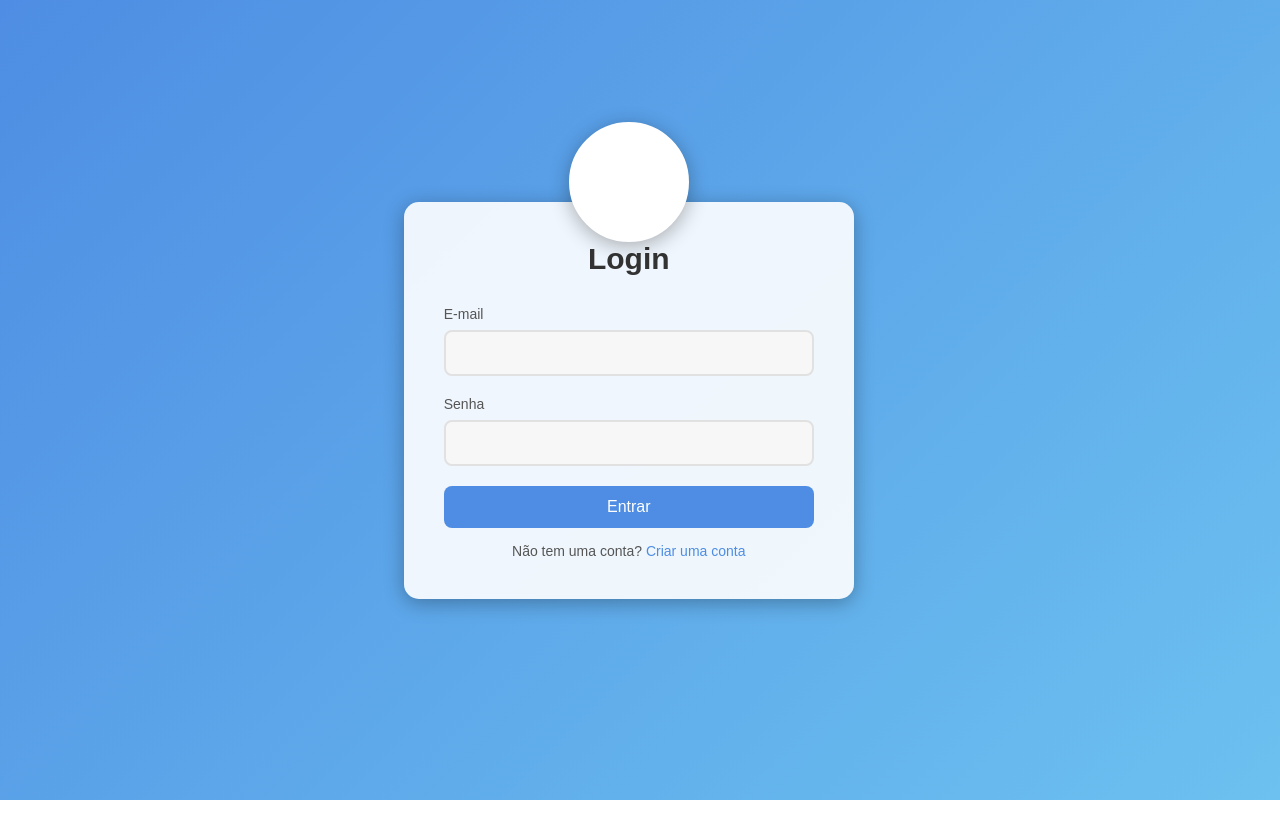
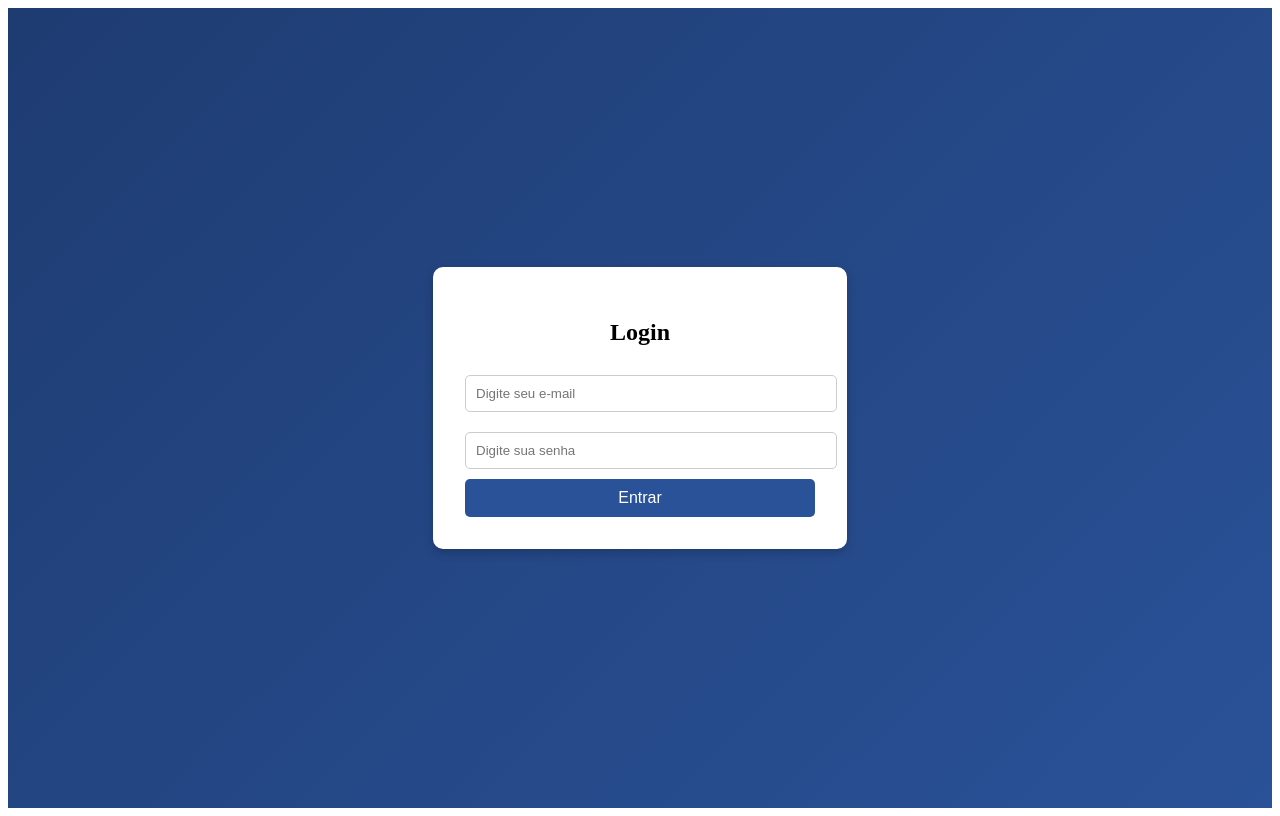
Before and after one commit to JoaoPLdeSouza/MyFinance, a React (Create React App) app: page / in a window 1280 px wide. Built offline with nearby package versions, Linux system fonts and the light colour scheme.

Commit message:
Add files via upload

```diff
--- a/src/assets/Login.css
+++ b/src/assets/Login.css
@@ -1,114 +1,41 @@
-/* Reset básico */
-* {
-  margin: 0;
-  padding: 0;
-  box-sizing: border-box;
-}
-
-/* Corpo da página com fundo gradiente suave */
-body {
-  font-family: Arial, sans-serif;
-  height: 100vh;
+/* src/assets/Login.css */
+.container {
     display: flex;
     justify-content: center;
     align-items: center;
-  background: linear-gradient(135deg, #4e8de3, #6cc1f0); /* Gradiente em tons de azul e turquesa */
-  background-size: cover;
+    height: 100vh;
+    background: linear-gradient(135deg, #1e3c72, #2a5298);
   }
 
-/* Contêiner do login centralizado */
-.login-container {
-  position: relative;
+  .card {
+    background: white;
+    padding: 2rem;
+    border-radius: 10px;
+    box-shadow: 0 4px 10px rgba(0, 0, 0, 0.2);
     text-align: center;
-  width: 150%; /* Aumentando a largura */
-  max-width: 450px; /* Limitando a largura máxima */
-  padding: 40px;
-  background: rgba(255, 255, 255, 0.9); /* Fundo branco translúcido */
-  border-radius: 15px;
-  box-shadow: 0 4px 20px rgba(0, 0, 0, 0.3);
-  margin-left: -25%; /* Ajusta para centralizar */
+    width: 350px;
   }
 
-/* Estilo do título */
-.login-title {
-  font-size: 30px;
-  font-weight: bold;
-  color: #333;
-  margin-bottom: 30px;
+  .input {
+    width: 100%;
+    padding: 10px;
+    margin: 10px 0;
+    border: 1px solid #ccc;
+    border-radius: 5px;
   }
 
-/* Estilo do formulário de login */
-.input-group {
-  margin-bottom: 20px;
-  text-align: left;
+  .button {
+    width: 100%;
+    padding: 10px;
+    background: #2a5298;
+    color: white;
+    border: none;
+    border-radius: 5px;
+    cursor: pointer;
+    font-size: 16px;
+    transition: 0.3s;
   }
 
-.input-group label {
-  display: block;
-  font-size: 14px;
-  color: #555;
-  margin-bottom: 8px;
+  .button:hover {
+    background: #1e3c72;
   }
-
-.input-field {
-  width: 100%;
-  padding: 12px;
-  border: 2px solid #e1e1e1;
-  border-radius: 8px;
-  background-color: #f7f7f7;
-  font-size: 16px;
-}
-
-.input-field:focus {
-  outline: none;
-  border-color: #4e8de3; /* Cor de destaque */
-}
-
-/* Botão de login */
-.login-button {
-  width: 100%;
-  padding: 12px;
-  background-color: #4e8de3; /* Cor vibrante para o botão */
-  color: white;
-  border: none;
-  border-radius: 8px;
-  font-size: 16px;
-  cursor: pointer;
-  transition: background-color 0.3s;
-}
-
-.login-button:hover {
-  background-color: #6cc1f0; /* Cor mais suave no hover */
-}
-
-/* Link de registro */
-.signup-link {
-  margin-top: 15px;
-  font-size: 14px;
-  color: #555;
-}
-
-.signup-link a {
-  color: #4e8de3;
-  text-decoration: none;
-}
-
-.signup-link a:hover {
-  text-decoration: underline;
-}
-
-/* Imagem do rosto anônimo (subindo um pouco mais e com fundo branco) */
-.login-image-container {
-  position: absolute;
-  top: -80px; /* Subi mais o círculo */
-  left: 50%;
-  transform: translateX(-50%);
-  width: 120px;
-  height: 120px;
-  background-color: white; /* Preenchido de branco por enquanto */
-  background-size: cover;
-  background-position: center;
-  border-radius: 50%;
-  border: 5px solid #fff;
-  box-shadow: 0 4px 20px rgba(0, 0, 0, 0.3); /* Sombra suave para dar destaque */
-}
--- a/src/assets/global.css
+++ b/src/assets/global.css
@@ -1,4 +1,4 @@
 body {
-  font-family: Arial, sans-serif;
-  background-color: #f4f4f4;
-}
+    font-family: Arial, sans-serif;
+    background-color: #f4f4f4;
+  }
--- /dev/null
+++ b/src/index.css
@@ -0,0 +1,13 @@
+body {
+  margin: 0;
+  font-family: -apple-system, BlinkMacSystemFont, 'Segoe UI', 'Roboto', 'Oxygen',
+    'Ubuntu', 'Cantarell', 'Fira Sans', 'Droid Sans', 'Helvetica Neue',
+    sans-serif;
+  -webkit-font-smoothing: antialiased;
+  -moz-osx-font-smoothing: grayscale;
+}
+
+code {
+  font-family: source-code-pro, Menlo, Monaco, Consolas, 'Courier New',
+    monospace;
+}
--- a/src/pages/Login.js
+++ b/src/pages/Login.js
@@ -1,49 +1,42 @@
 import React, { useState } from "react";
-import { Link } from "react-router-dom";
-import "../assets/Login.css"; // Importando o CSS com o estilo da página de login
+import { useNavigate } from "react-router-dom";
+import "../assets/Login.css"; // Importa o CSS externo
 
 const Login = () => {
   const [email, setEmail] = useState("");
   const [password, setPassword] = useState("");
+  const navigate = useNavigate();
 
-  const handleSubmit = (e) => {
+  const handleLogin = (e) => {
     e.preventDefault();
-    // Lógica para login
-    console.log("E-mail:", email, "Senha:", password);
+    console.log("Usuário:", email, "Senha:", password);
+    navigate("/dashboard");
   };
 
   return (
-    <div className="login-container">
-      <div className="login-image-container"></div> {/* Imagem do rosto anônimo */}
-      <h2 className="login-title">Login</h2>
-      <form onSubmit={handleSubmit}>
-        <div className="input-group">
-          <label htmlFor="email">E-mail</label>
+    <div className="container">
+      <div className="card">
+        <h2>Login</h2>
+        <form onSubmit={handleLogin}>
           <input
+            className="input"
             type="email"
-            id="email"
-            className="input-field"
+            placeholder="Digite seu e-mail"
             value={email}
             onChange={(e) => setEmail(e.target.value)}
             required
           />
-        </div>
-        <div className="input-group">
-          <label htmlFor="password">Senha</label>
           <input
+            className="input"
             type="password"
-            id="password"
-            className="input-field"
+            placeholder="Digite sua senha"
             value={password}
             onChange={(e) => setPassword(e.target.value)}
             required
           />
-        </div>
-        <button type="submit" className="login-button">Entrar</button>
-      </form>
-      <p className="signup-link">
-        Não tem uma conta? <Link to="/registro">Criar uma conta</Link>
-      </p>
+          <button className="button" type="submit">Entrar</button>
+        </form>
+      </div>
     </div>
   );
 };
--- a/src/routes/Routes.js
+++ b/src/routes/Routes.js
@@ -1,23 +1,14 @@
 import React from "react";
-import { BrowserRouter as Router, Routes, Route } from "react-router-dom";
-import Login from "../pages/Login";
-import Registro from "../pages/Registro";
-import Home from "../pages/Home";
-import Lancamentos from "../pages/Lancamentos";
-import Metas from "../pages/Metas";
-import IA from "../pages/IA";
+import { BrowserRouter as Router, Routes, Route } from "react-router-dom"; // Importa React Router
+import Login from "../pages/Login"; // Importa a página de Login
 
+// Componente que define as rotas do app
 const AppRoutes = () => {
   return (
     <Router>
       <Routes>
-        <Route path="/" element={<Login />} />
-        <Route path="/login" element={<Login />} />
-        <Route path="/registro" element={<Registro />} />
-        <Route path="/home" element={<Home />} />
-        <Route path="/lancamentos" element={<Lancamentos />} />
-        <Route path="/metas" element={<Metas />} />
-        <Route path="/ia" element={<IA />} />
+        <Route path="/login" element={<Login />} /> {/* Define a rota para a página de login */}
+        <Route path="/" element={<Login />} /> {/* Define a rota para a página de login */}
       </Routes>
     </Router>
   );
```
Also changed, not shown: src/App.css (added, +38 -0 lines), src/components/Button.js (line endings or trailing spaces). Lines whose indentation alone changed are shown as unchanged.
